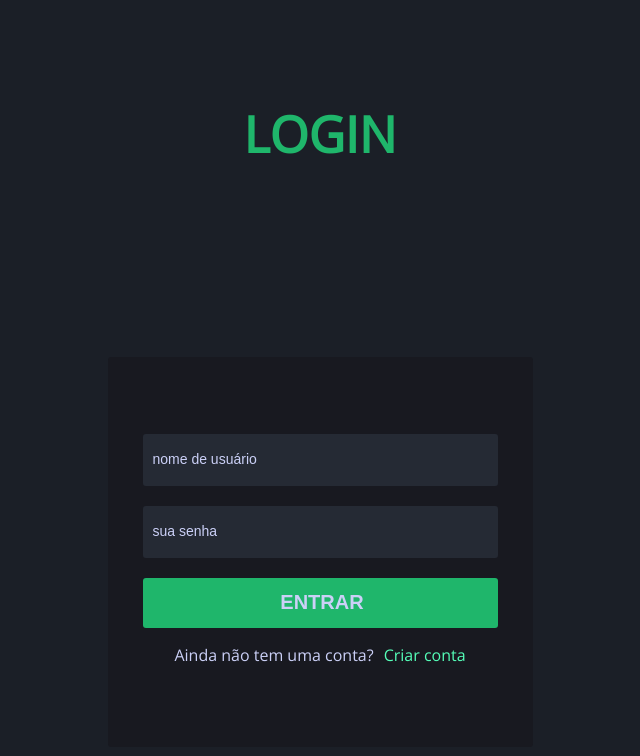
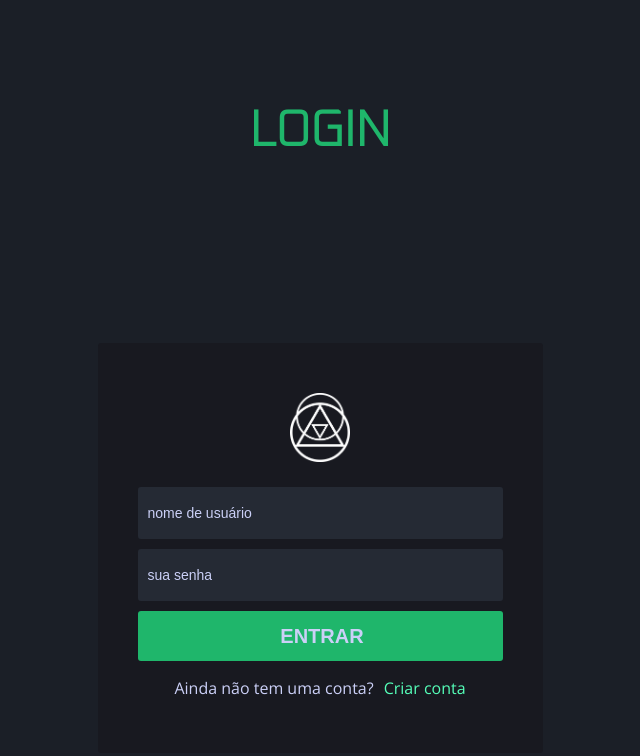
Before and after one commit to jabes-christian/LoginDark-HTML-CSS, a plain HTML site: page index.html in a window 1280 px wide. Shown: the whole page, without its empty margins (320-960 px from the left). Drawn offline with nearby package versions, Linux system fonts and the light colour scheme.

Commit message:
new update
complete

```diff
--- a/css/style.css
+++ b/css/style.css
@@ -6,12 +6,14 @@ body {
 
 h1 {
     color: #1fb66b;
+    font-family: 'Oxanium';
     font-size: 50px;
     font-weight: bold;
     display: flex;
     margin-top: 100px;
     justify-content: center;
     align-items: center;
+    cursor: pointer;
 
 }
 
@@ -29,9 +31,9 @@ h1 {
     background-color: #181920;
     margin-bottom: 100px;
     border-radius: 3px;
-    width: 355px;
-    height: 320px;
-    padding: 35px;
+    width: 365px;
+    height: 330px;
+    padding: 40px;
 }
 
 .login form {
@@ -41,7 +43,7 @@ h1 {
 }
 
 .login input {
-    margin-top: 20px;
+    margin-top: 10px;
     background-color: #252a34;
     padding-left: 10px;
     color: #cbd0f7;
@@ -49,6 +51,13 @@ h1 {
     height: 50px;
     outline: none;
     border-radius: 3px;
+}
+
+.login img {
+    width: 60px;
+    height: auto;
+    padding: 10px;
+    cursor: pointer;
 }
 
 input::placeholder {
--- a/index.html
+++ b/index.html
@@ -5,6 +5,7 @@
     <meta http-equiv="X-UA-Compatible" content="IE=edge">
     <meta name="viewport" content="width=device-width, initial-scale=1.0">
     <link href="https://fonts.googleapis.com/css2?family=Open+Sans:wght@300&display=swap" rel="stylesheet">
+    <link href="https://fonts.googleapis.com/css2?family=Oxanium:wght@200&display=swap" rel="stylesheet">
     <link rel="stylesheet" href="css/style.css">
     <title>Login Dark</title>
 </head>
@@ -13,7 +14,7 @@
     <section class="area-login">
         <div class="login">
             <div>
-                <img src="" alt="">
+                <img src="img/Logo nv.png">
             </div>
 
             <form method="post">
```
Also changed, not shown: img/Logo nv.png (added).
